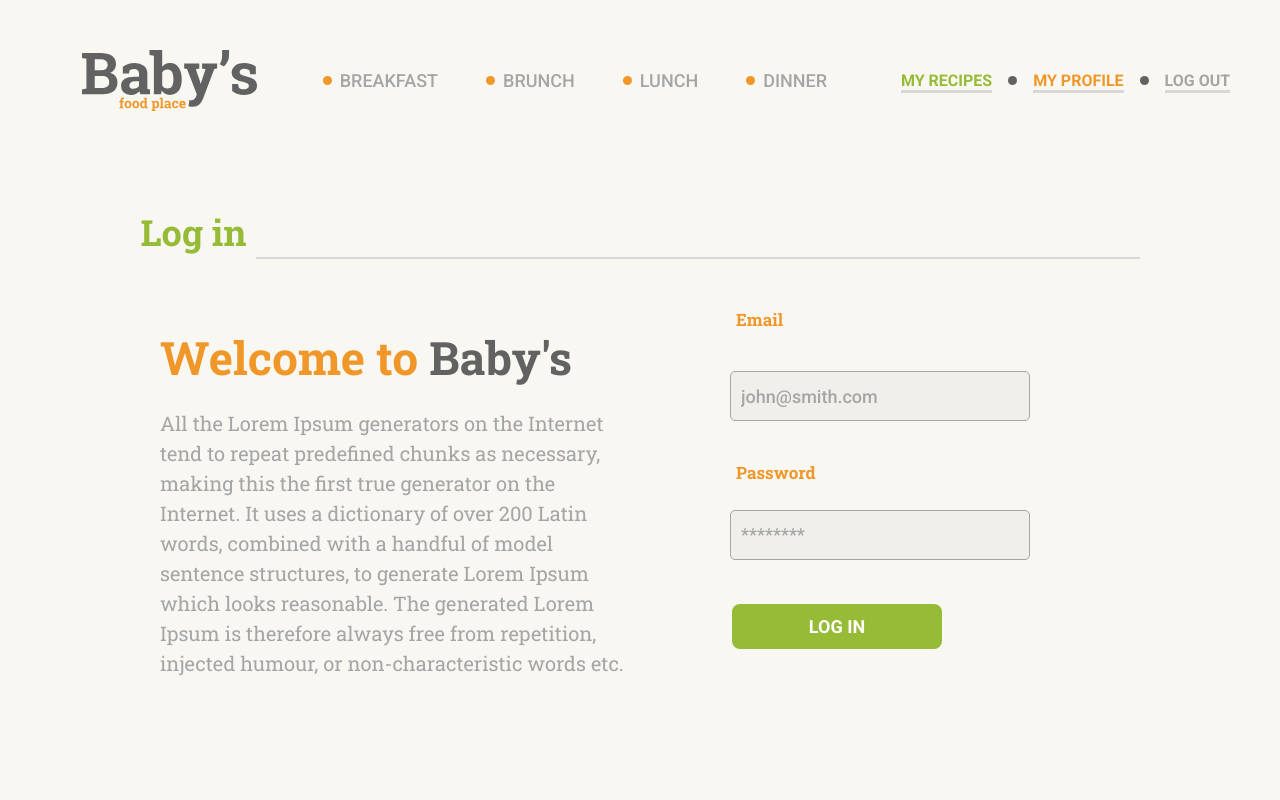
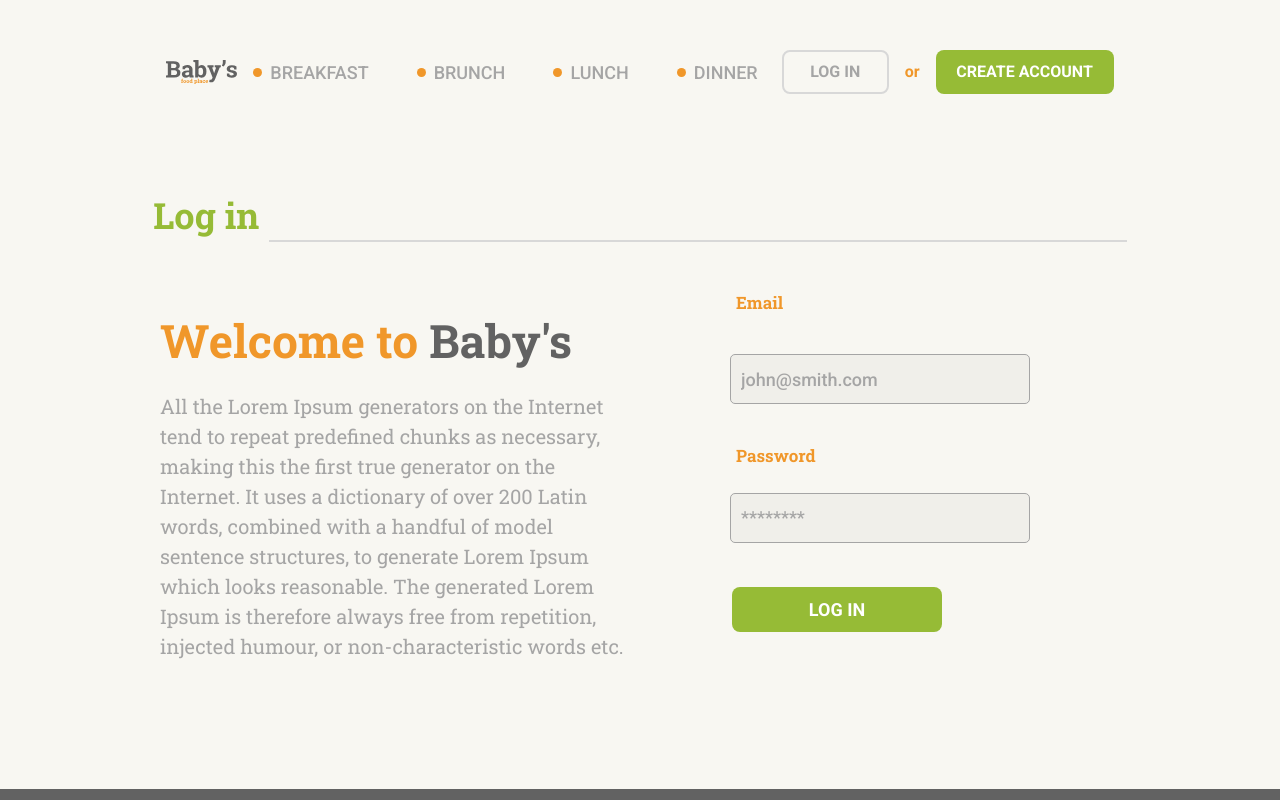
Before and after one commit to bojan09/babys-food-place, a React (Vite) app in the folder client/: page /login in a window 1280 px wide. Shown: the top 800 px of the page. Built offline with nearby package versions, Linux system fonts and the light colour scheme.

Commit message:
minor style bug fixes

```diff
--- a/client/src/components/Navbar/Navbar.jsx
+++ b/client/src/components/Navbar/Navbar.jsx
@@ -20,7 +20,7 @@ const Navbar = () => {
   const [toggle, setToggle] = useState(false);
 
   return (
-    <div className="flex md:justify-evenly items-center w-full sm:pt-[50px] xs:py-[30px] sticky top-0 left-0 bg-primary z-10 sm:mb-12">
+    <div className="flex md:justify-between items-center xs:w-full md:w-[74%] mx-auto sm:pt-[50px] xs:py-[30px] sticky top-0 left-0 bg-primary z-10 sm:mb-12">
       {/* Logo */}
       <Link
         to="/"
@@ -34,7 +34,7 @@ const Navbar = () => {
         <img
           src={logoColor}
           alt="logo"
-          className="xs:w-[125px] md:w-[175px] ml-8 "
+          className="xs:w-[125px] md:w-[175px] xs:ml-8 md:m-0 "
         />
       </Link>
 
@@ -88,12 +88,11 @@ const Navbar = () => {
               </li>
             ))}
 
-            {/* ----- Guest Mobile Navbar -----
-           <GuestMobileNavbar toggle={toggle} setToggle={setToggle} />
-            */}
+            {/* ----- Guest Mobile Navbar ----- */}
+            <GuestMobileNavbar toggle={toggle} setToggle={setToggle} />
 
             {/* ----- User Mobile Navbar ----- */}
-            <UserMobileNavbar toggle={toggle} setToggle={setToggle} />
+            {/*   <UserMobileNavbar toggle={toggle} setToggle={setToggle} /> */}
           </ul>
         </div>
       </div>
@@ -102,12 +101,10 @@ const Navbar = () => {
       {/* User Navbar or Guest Navbar on Desktop, based on login */}
       {/* -------------------------------------------------------*/}
       <div className="xs:hidden md:flex ">
-        {/* ----- Guest Navbar -----
+        {/*  ----- Guest Navbar -----*/}
         <GuestNavbar />
-        */}
-
         {/* ----- User Navbar ----- */}
-        <UserNavbar />
+        {/* <UserNavbar />   */}
       </div>
     </div>
   );
--- a/client/src/components/Navbar/Navbars/GuestMobileNavbar.jsx
+++ b/client/src/components/Navbar/Navbars/GuestMobileNavbar.jsx
@@ -6,14 +6,16 @@ const GuestMobileNavbar = ({ toggle, setToggle }) => {
     <div className="flex justify-center items-center flex-col">
       {/* Log in */}
       <Link to="/login" onClick={() => setToggle(!toggle)}>
-        <button className="mt-3  text-color_orange border-b-2">LOG IN</button>
+        <button className="mt-3  text-color_orange font-bold border-b-4 border-color_lightgray">
+          LOG IN
+        </button>
       </Link>
 
       <p className="text-color_darkgray font-bold p-1">or</p>
 
       {/* Create Account */}
       <Link to="/create-account" onClick={() => setToggle(!toggle)}>
-        <button className="text-color_green font-bold border-b-2">
+        <button className="text-color_green font-bold border-b-4 border-color_lightgray">
           CREATE ACCOUNT
         </button>
       </Link>
--- a/client/src/components/Navbar/Navbars/GuestNavbar.jsx
+++ b/client/src/components/Navbar/Navbars/GuestNavbar.jsx
@@ -1,15 +1,24 @@
 import React from "react";
+import { Link } from "react-router-dom";
 
 const GuestNavbar = () => {
   return (
     <div className="flex gap-2 items-center font-medium">
-      <button className="w-[107px] h-[44px] p-2 line-border rounded-lg text-color_darkgray">
-        LOG IN
-      </button>
+      {/* Log in */}
+      <Link to="/login">
+        <button className="w-[107px] h-[44px] p-2 line-border rounded-lg text-color_midgray font-bold">
+          LOG IN
+        </button>
+      </Link>
+
       <p className="text-color_orange font-bold mx-2">or</p>
-      <button className="w-[178px] h-[44px] p-2 rounded-lg bg-color_green text-white">
-        CREATE ACCOUNT
-      </button>
+
+      {/* Create Account */}
+      <Link to="/create-account">
+        <button className="w-[178px] h-[44px] p-2 rounded-lg bg-color_green text-white font-bold">
+          CREATE ACCOUNT
+        </button>
+      </Link>
     </div>
   );
 };
--- a/client/src/pages/CreateRecipes/CreateRecipes.jsx
+++ b/client/src/pages/CreateRecipes/CreateRecipes.jsx
@@ -15,7 +15,7 @@ const CreateRecipes = () => {
 
       {/* Heading & Add Recipe - Container */}
       <div className="flex justify-center items-center md:mb-4">
-        <h1 className="textMainHead md:after:w-[58vw] xs:after:w-[35vw] xs:my-4 xs:text-[28px] sm:text-[36px] text-center">
+        <h1 className="textMainHead md:after:w-[60vw] xs:after:w-[35vw] xs:my-4 xs:text-[28px] sm:text-[36px] text-center">
           My Recipes
         </h1>
 
--- a/client/src/pages/Home/Home.jsx
+++ b/client/src/pages/Home/Home.jsx
@@ -7,7 +7,7 @@ const Home = () => {
   return (
     <div className="flex justify-center items-center flex-col gap-10">
       {/* Fresh & New Recipes - Container */}
-      <h1 className="textMainHead xs:text-[28px] sm:text-[36px] text-center">
+      <h1 className="textMainHead md:after:w-[61vw] xs:text-[28px] sm:text-[36px] text-center">
         Fresh & New
       </h1>
       <div className=" flex justify-center items-center flex-wrap gap-12">
@@ -17,7 +17,7 @@ const Home = () => {
       </div>
 
       {/*  Most Popular Recipes - Container */}
-      <h1 className="textMainHead md:after:w-[55vw] xs:after:w-[32vw] xs:text-[28px] sm:text-[36px] sm:mt-[4rem] xs:mt-[4rem] text-center">
+      <h1 className="textMainHead md:after:w-[57vw] xs:after:w-[32vw] xs:text-[28px] sm:text-[36px] sm:mt-[4rem] xs:mt-[4rem] text-center">
         Most Popular
       </h1>
       <div className=" flex justify-center items-center flex-wrap gap-12">
--- a/client/src/pages/Login/Login.jsx
+++ b/client/src/pages/Login/Login.jsx
@@ -6,8 +6,8 @@ const Login = () => {
   return (
     <div>
       {/* Login Heading - Container */}
-      <div>
-        <h1 className="textMainHead md:after:w-[69vw] xs:after:w-[62vw] xs:text-[28px] sm:text-[36px] sm:mt-[4rem] xs:mt-[4rem] text-center">
+      <div className="xs:mt-[-2rem] md:m-0">
+        <h1 className="textMainHead md:after:w-[67vw] xs:after:w-[62vw] xs:text-[28px] sm:text-[36px] sm:mt-[4rem] xs:mt-[4rem] text-center">
           Log in
         </h1>
       </div>
@@ -56,11 +56,8 @@ const Login = () => {
           </div>
 
           {/* Login Button - Container */}
-          <Link
-            to="/user-profile"
-            className="xs:mt-10 md:mt-5 md:ml-3 md:text-start"
-          >
-            <button className=" xs:w-[310px] md:w-[210px] h-[45px] rounded-lg bg-color_green uppercase text-white font-bold text-[18px] ">
+          <Link to="/user-profile" className="md:ml-3 md:text-start">
+            <button className="xs:mt-10 md:mt-5  xs:w-[310px] md:w-[210px] h-[45px] rounded-lg bg-color_green uppercase text-white font-bold text-[18px] ">
               log in
             </button>
           </Link>
--- a/client/src/pages/MealCategories/BreakfastRecipes/BreakfastRecipes.jsx
+++ b/client/src/pages/MealCategories/BreakfastRecipes/BreakfastRecipes.jsx
@@ -7,7 +7,7 @@ const BreakfastRecipes = () => {
   return (
     <div className="flex justify-center items-center flex-col gap-10">
       {/* Fresh & New Recipes - Container */}
-      <h1 className="textMainHead xs:text-[28px] sm:text-[36px] text-center md:after:w-[58vw] xs:after:w-[49vw]">
+      <h1 className="textMainHead xs:text-[28px] sm:text-[36px] text-center md:after:w-[62vw] xs:after:w-[49vw]">
         Breakfast
       </h1>
       <div className=" flex justify-center items-center flex-wrap gap-12">
--- a/client/src/pages/MealCategories/BrunchRecipes/BrunchRecipes.jsx
+++ b/client/src/pages/MealCategories/BrunchRecipes/BrunchRecipes.jsx
@@ -7,7 +7,7 @@ const BrunchRecipes = () => {
   return (
     <div className="flex justify-center items-center flex-col gap-10">
       {/* Fresh & New Recipes - Container */}
-      <h1 className="textMainHead xs:text-[28px] sm:text-[36px] text-center md:after:w-[60vw] xs:after:w-[55vw]">
+      <h1 className="textMainHead xs:text-[28px] sm:text-[36px] text-center md:after:w-[64vw] xs:after:w-[55vw]">
         Brunch
       </h1>
       <div className=" flex justify-center items-center flex-wrap gap-12">
--- a/client/src/pages/MealCategories/DinnerRecipes/DinnerRecipes.jsx
+++ b/client/src/pages/MealCategories/DinnerRecipes/DinnerRecipes.jsx
@@ -7,7 +7,7 @@ const DinnerRecipes = () => {
   return (
     <div className="flex justify-center items-center flex-col gap-10">
       {/* Fresh & New Recipes - Container */}
-      <h1 className="textMainHead xs:text-[28px] sm:text-[36px] text-center md:after:w-[61vw] xs:after:w-[55vw]">
+      <h1 className="textMainHead xs:text-[28px] sm:text-[36px] text-center md:after:w-[65vw] xs:after:w-[55vw]">
         Dinner
       </h1>
       <div className=" flex justify-center items-center flex-wrap gap-12">
--- a/client/src/pages/MealCategories/LunchRecipes/LunchRecipes.jsx
+++ b/client/src/pages/MealCategories/LunchRecipes/LunchRecipes.jsx
@@ -7,7 +7,7 @@ const LunchRecipes = () => {
   return (
     <div className="flex justify-center items-center flex-col gap-10">
       {/* Fresh & New Recipes - Container */}
-      <h1 className="textMainHead xs:text-[28px] sm:text-[36px] text-center md:after:w-[61.5vw] xs:after:w-[58vw]">
+      <h1 className="textMainHead xs:text-[28px] sm:text-[36px] text-center md:after:w-[65vw] xs:after:w-[58vw]">
         Lunch
       </h1>
       <div className=" flex justify-center items-center flex-wrap gap-12">
--- a/client/src/pages/MyRecipes/MyRecipes.jsx
+++ b/client/src/pages/MyRecipes/MyRecipes.jsx
@@ -15,7 +15,7 @@ const MyRecipes = () => {
 
       {/* Heading & Add Recipe - Container */}
       <div className="flex justify-center items-center">
-        <h1 className="textMainHead md:after:w-[58vw] xs:after:w-[32vw] xs:my-4  xs:text-[28px] sm:text-[36px] text-center">
+        <h1 className="textMainHead md:after:w-[59vw] xs:after:w-[32vw] xs:my-4  xs:text-[28px] sm:text-[36px] text-center">
           My Recipes
         </h1>
 
--- a/client/src/pages/UserProfile/UserProfile.jsx
+++ b/client/src/pages/UserProfile/UserProfile.jsx
@@ -12,12 +12,12 @@ const UserProfile = () => {
 
   return (
     <div className="flex flex-col items-center justify-center">
-      <h1 className="textMainHead md:after:w-[65vw] xs:after:w-[42vw] xs:my-4  xs:text-[28px] sm:text-[36px] text-center">
+      <h1 className="textMainHead md:after:w-[63vw] xs:after:w-[42vw] xs:my-4  xs:text-[28px] sm:text-[36px] text-center">
         My Profile
       </h1>
 
       {/* Container */}
-      <div className="md:flex gap-[5rem] md:mr-[28rem] md:mb-[6.5%]">
+      <div className="md:flex gap-[5rem] md:mr-[24rem] md:mt-7 md:mb-[6.5%]">
         {/* Avatar & Upload Button - Container */}
         <div className="xs:text-center">
           <img
```
